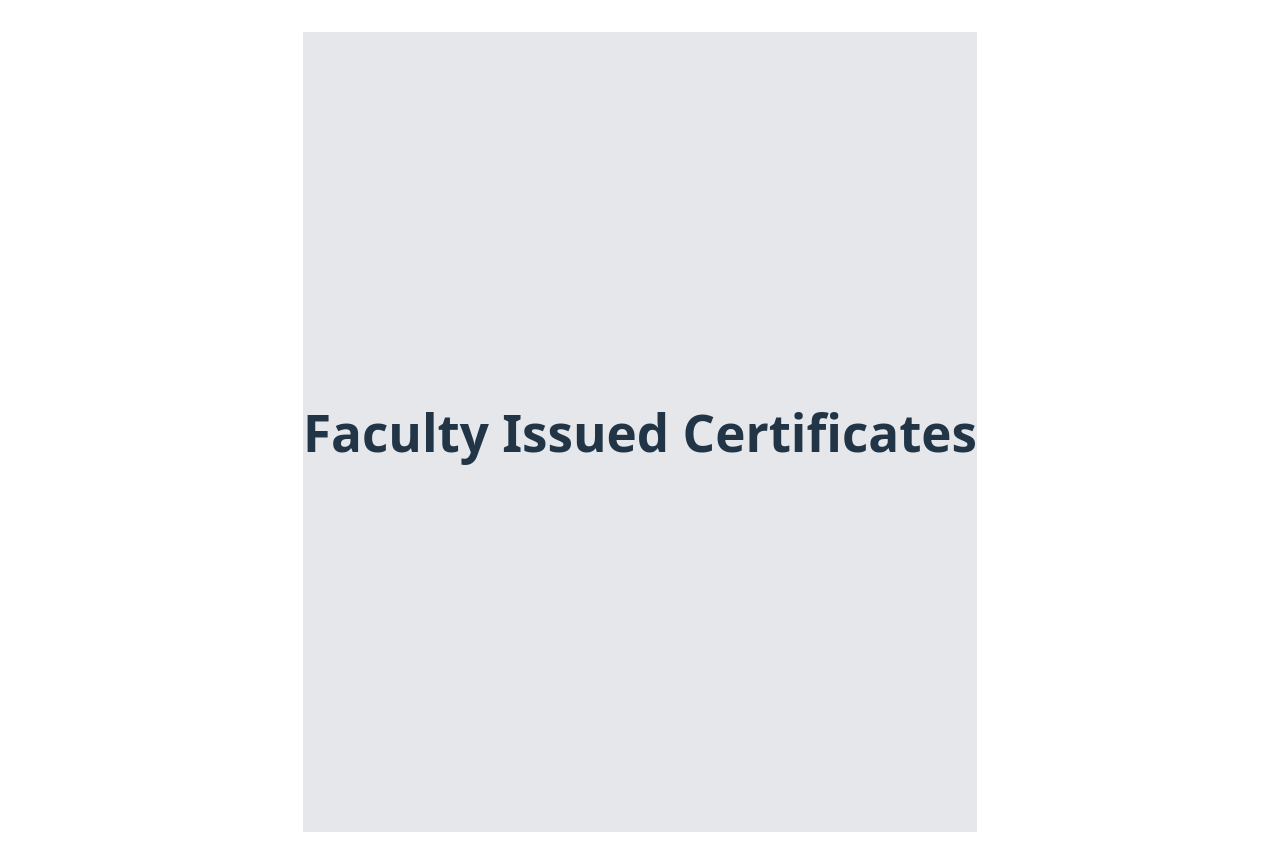
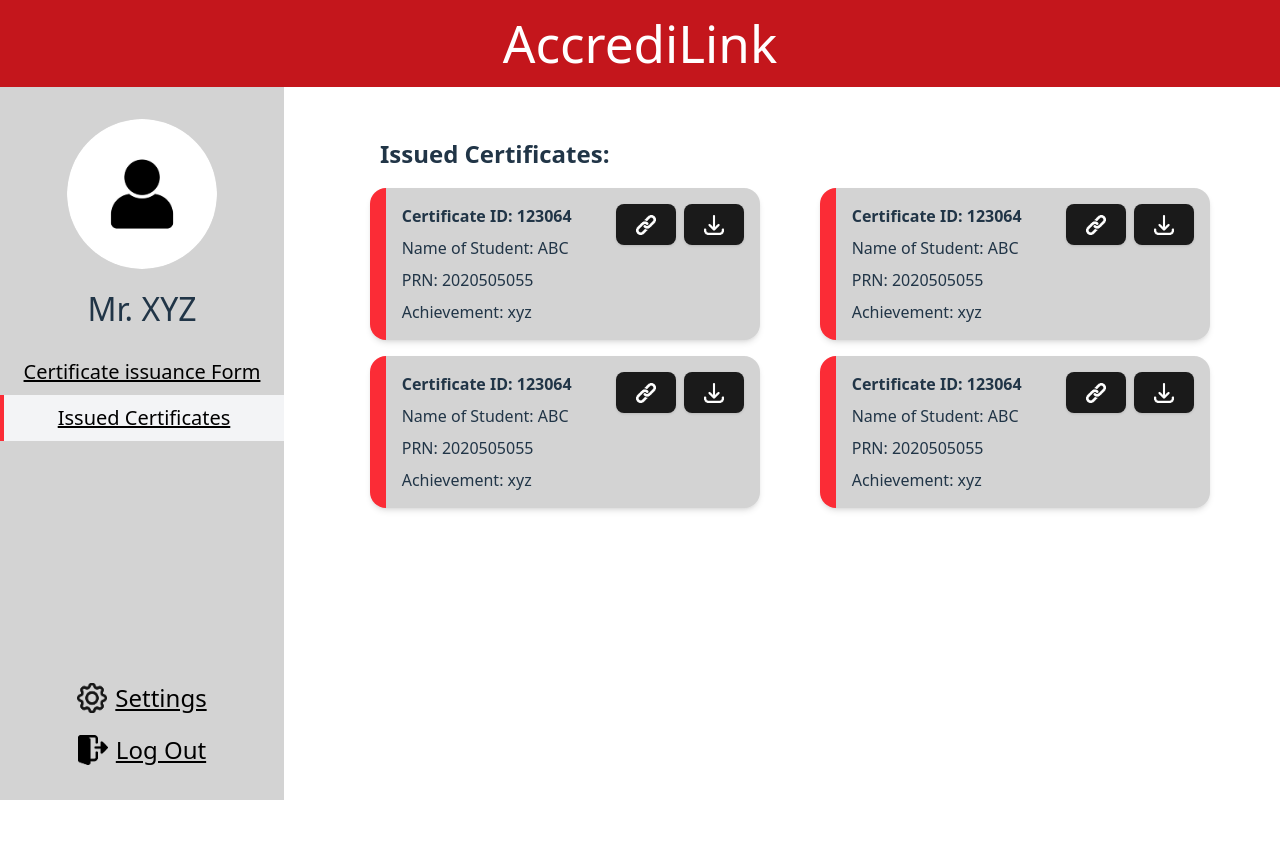
Before and after one commit to maitreyeegohad/accredilink, a React (Vite) app: page /faculty-issued-certificates in a window 1280 px wide. Built offline with nearby package versions, Linux system fonts and the light colour scheme.

Commit message:
faculty issued certificates

```diff
--- a/src/Components/FacultyIssuedCertificates.jsx
+++ b/src/Components/FacultyIssuedCertificates.jsx
@@ -1,9 +1,88 @@
 import React from "react";
+import { Link } from "react-router-dom";
 
 const FacultyIssuedCertificates = () => {
   return (
-    <div className="flex justify-center items-center min-h-screen bg-gray-200">
-      <h1 className="text-3xl font-bold">Faculty Issued Certificates</h1>
+    <div className="w-full h-screen bg-white">
+      <div className="fixed top-0 left-0 w-full h-[87px] bg-[#C4161C] flex justify-center items-center z-50">
+        <h1 className="text-white text-[32px]">AccrediLink</h1>
+      </div>
+      <div className="fixed left-0 top-[87px] w-[284px] bottom-0 bg-[#D3D3D3] overflow-hidden flex flex-col items-center pt-8">
+        <img
+          src="/users.jpg"
+          alt="Profile"
+          className="w-[150px] h-[150px] rounded-full object-cover mb-4"
+        />
+        <p className="text-[32px] mb-6">Mr. XYZ</p>
+        <Link
+          to="/certificate-issuance-form"
+          className="text-[20px] text-black mb-2 w-full flex items-center justify-center"
+        >
+          Certificate issuance Form
+        </Link>
+        <Link
+          to="/faculty-issued-certificates"
+          className="text-[20px] text-black bg-gray-100 py-2 px-4 w-full flex items-center justify-center border-l-4 border-red-500 no-underline"
+        >
+          Issued Certificates
+        </Link>
+        <div className="mt-auto mb-8 flex flex-col items-center space-y-4">
+          <div className="flex items-center space-x-2">
+            <img
+              src="/settings.png"
+              alt="Settings Icon"
+              className="w-[30px] h-[30px]"
+            />
+            <Link
+              to="/settings"
+              className="text-[24px] text-black"
+            >
+              Settings
+            </Link>
+          </div>
+          <div className="flex items-center space-x-2">
+            <img
+              src="/logout.png"
+              alt="Logout Icon"
+              className="w-[30px] h-[30px]"
+            />
+            <Link
+              to="/Login"
+              className="text-[24px] text-black"
+            >
+              Log Out
+            </Link>
+          </div>
+        </div>
+      </div>
+      <div className="absolute left-[300px] top-[120px] w-[calc(100%-300px)] h-[calc(100%-120px)] bg-white p-4">
+        <div className="px-8">
+          <h2 className="text-[24px] font-bold mb-2 text-left ml-8">Issued Certificates:</h2>
+        </div>
+        <div className="grid grid-cols-2 gap-4 mt-4 px-8">
+          {[1, 2, 3, 4].map((_, index) => (
+            <div
+              key={index}
+              className="p-4 bg-[#D3D3D3] rounded-2xl shadow-md flex flex-col border-l-16 border-red-500 w-[90%] mx-auto relative"
+            >
+              <div className="absolute top-4 right-4 flex space-x-2">
+                <button className="bg-white p-1.5 rounded-md shadow-sm hover:bg-gray-50 transition-colors border border-gray-200">
+                  <img src="/link.png" alt="Link Icon" className="w-5 h-5 filter invert brightness-0" />
+                </button>
+                <button className="bg-white p-1.5 rounded-md shadow-sm hover:bg-gray-50 transition-colors border border-gray-200">
+                  <img src="/download.png" alt="Download Icon" className="w-5 h-5 filter invert brightness-0" />
+                </button>
+              </div>
+              <div className="flex flex-col space-y-2 text-left">
+                <p className="font-bold">Certificate ID: 123064</p>
+                <p>Name of Student: ABC</p>
+                <p>PRN: 2020505055</p>
+                <p>Achievement: xyz</p>
+              </div>
+            </div>
+          ))}
+        </div>
+      </div>
     </div>
   );
 };
```
Also changed, not shown: download.png (added), link.png (added).
